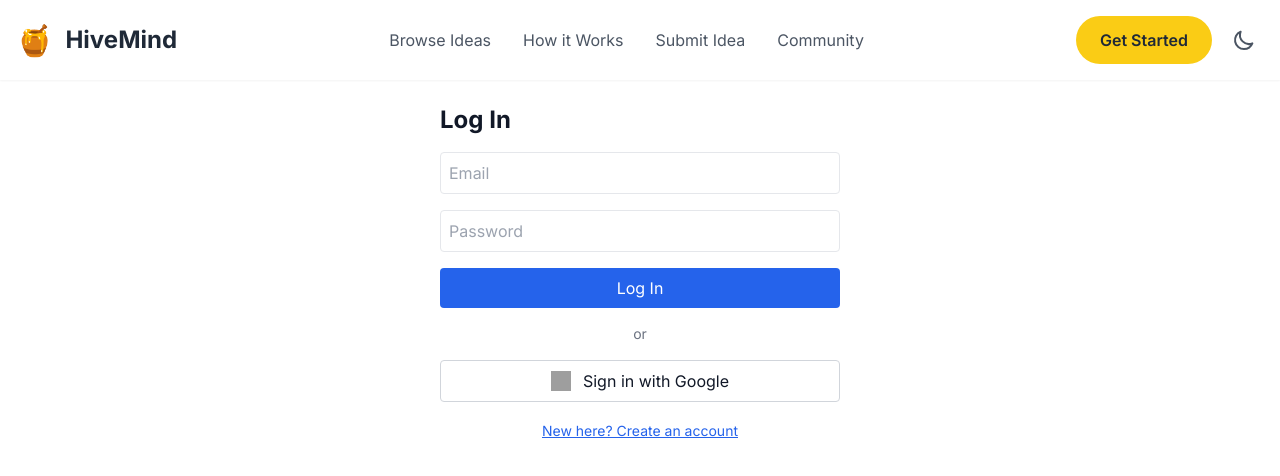
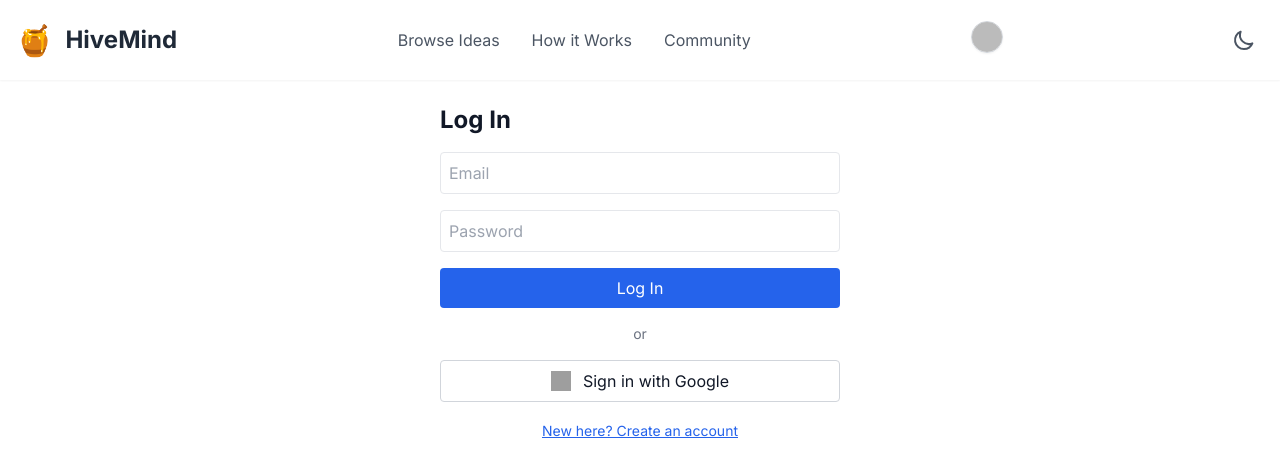
Before and after one commit to stei3403/HiveMind, a React (Vite) app: page /login in a window 1280 px wide. Shown: the top 476 px of the page. Built offline with nearby package versions, Linux system fonts and the light colour scheme; no server answers; the database is empty; sample sign-in values are in the browser's storage; grey boxes are pictures that could not be loaded.

Commit message:
added user avatar if logged in

```diff
--- a/src/components/Navbar.tsx
+++ b/src/components/Navbar.tsx
@@ -1,32 +1,41 @@
-import React, { useEffect, useState } from 'react';
+import React, { useEffect, useState, useRef } from 'react';
 import { Link } from 'react-router-dom';
 import { useAuth } from '../context/AuthContext';
-import { User } from 'firebase/auth';
 
 const Navbar: React.FC = () => {
+  const { user, logout } = useAuth();
+
   const [theme, setTheme] = useState(() => {
     const storedTheme = localStorage.getItem('theme');
     if (storedTheme) return storedTheme;
-    // If no theme is stored, check system preference
     if (window.matchMedia && window.matchMedia('(prefers-color-scheme: dark)').matches) {
       return 'dark';
     }
-    return 'light'; // Default to light if no preference or storage
+    return 'light';
   });
+
   const [isMobileMenuOpen, setIsMobileMenuOpen] = useState(false);
+  const [dropdownOpen, setDropdownOpen] = useState(false);
+  const dropdownRef = useRef<HTMLDivElement>(null);
 
   useEffect(() => {
     const root = window.document.documentElement;
-    if (theme === 'dark') {
-      root.classList.add('dark');
-    } else {
-      root.classList.remove('dark');
-    }
+    root.classList.toggle('dark', theme === 'dark');
     localStorage.setItem('theme', theme);
   }, [theme]);
 
+  useEffect(() => {
+    const handleClickOutside = (event: MouseEvent) => {
+      if (dropdownRef.current && !dropdownRef.current.contains(event.target as Node)) {
+        setDropdownOpen(false);
+      }
+    };
+    document.addEventListener('mousedown', handleClickOutside);
+    return () => document.removeEventListener('mousedown', handleClickOutside);
+  }, []);
+
   const toggleTheme = () => {
-    setTheme((prev) => (prev === 'light' ? 'dark' : 'light'));
+    setTheme(prev => (prev === 'light' ? 'dark' : 'light'));
   };
 
   const toggleMobileMenu = () => {
@@ -41,59 +50,93 @@ const Navbar: React.FC = () => {
           <span className="text-2xl font-bold text-gray-800 dark:text-white">HiveMind</span>
         </Link>
 
-        {/* Desktop Nav Links */}
         <div className="hidden md:flex items-center space-x-6 lg:space-x-8">
           <Link to="/browse" className="text-gray-600 dark:text-gray-300 hover:text-yellow-500 dark:hover:text-yellow-400 transition-colors">Browse Ideas</Link>
-          <Link to="/#how-it-works" className="text-gray-600 dark:text-gray-300 hover:text-yellow-500 dark:hover:text-yellow-400 transition-colors">How it Works</Link> {/* Assuming an ID on LandingPage */}
-          <Link to="/submit" className="text-gray-600 dark:text-gray-300 hover:text-yellow-500 dark:hover:text-yellow-400 transition-colors">Submit Idea</Link>
-          <Link to="/#community" className="text-gray-600 dark:text-gray-300 hover:text-yellow-500 dark:hover:text-yellow-400 transition-colors">Community</Link> {/* Assuming an ID on LandingPage */}
+          <Link to="/#how-it-works" className="text-gray-600 dark:text-gray-300 hover:text-yellow-500 dark:hover:text-yellow-400 transition-colors">How it Works</Link>
+          <Link to="/#community" className="text-gray-600 dark:text-gray-300 hover:text-yellow-500 dark:hover:text-yellow-400 transition-colors">Community</Link>
         </div>
+          {user ? (
+                      <div className="relative" ref={dropdownRef}>
+                        <button onClick={() => setDropdownOpen(!dropdownOpen)} className="focus:outline-none">
+                          <img
+                            src={user.photoURL || `https://ui-avatars.com/api/?name=${user.displayName || user.email || 'User'}`}
+                            alt="avatar"
+                            className="w-8 h-8 rounded-full border border-gray-300 shadow-sm"
+                          />
+                        </button>
+                        {dropdownOpen && (
+                          <div className="absolute right-0 mt-2 w-40 bg-white dark:bg-gray-800 rounded-md shadow-lg z-50 py-2 text-sm">
+                            <Link to="/settings" className="block px-4 py-2 text-gray-700 dark:text-gray-200 hover:bg-gray-100 dark:hover:bg-gray-700">
+                              Settings
+                            </Link>
+                            <Link to="/my-ideas" className="block px-4 py-2 text-gray-700 dark:text-gray-200 hover:bg-gray-100 dark:hover:bg-gray-700">
+                              My Ideas
+                            </Link>
+                            <button onClick={logout} className="w-full text-left px-4 py-2 text-red-600 hover:bg-red-50 dark:hover:bg-gray-700">
+                              Logout
+                            </button>
+                          </div>
+                        )}
+                      </div>
+                    ) : (
+                      <Link to="/submit" className="bg-yellow-400 hover:bg-yellow-500 text-white px-4 py-2 rounded-full font-semibold shadow">
+                        Get Started
+                      </Link>
+                    )}
+        <div className="flex items-center space-x-3">
+          {!user && (
+            <Link to="/login" className="hidden md:block bg-yellow-400 hover:bg-yellow-500 text-gray-800 font-semibold py-3 px-6 rounded-full transition-colors">
+              Get Started
+            </Link>
+          )}
 
-        <div className="flex items-center space-x-3">
-          <Link
-            to="/login"
-            className="hidden md:block bg-yellow-400 hover:bg-yellow-500 text-gray-800 font-semibold py-3 px-6 rounded-full transition-colors"
-          >
-            Get Started
-          </Link>
-
-
-          {/* Theme Toggle Button */}
           <button
             onClick={toggleTheme}
             className="text-gray-600 dark:text-gray-300 hover:text-yellow-500 dark:hover:text-yellow-400 p-2 rounded-full transition-colors focus:outline-none"
             aria-label="Toggle theme"
           >
-            {theme === 'dark' ?
-              <svg xmlns="http://www.w3.org/2000/svg" className="h-6 w-6" fill="none" viewBox="0 0 24 24" stroke="currentColor"><path strokeLinecap="round" strokeLinejoin="round" strokeWidth="2" d="M12 3v1m0 16v1m9-9h-1M4 12H3m15.364 6.364l-.707-.707M6.343 6.343l-.707-.707m12.728 0l-.707.707M6.343 17.657l-.707.707M16 12a4 4 0 11-8 0 4 4 0 018 0z" /></svg> :
-              <svg xmlns="http://www.w3.org/2000/svg" className="h-6 w-6" fill="none" viewBox="0 0 24 24" stroke="currentColor"><path strokeLinecap="round" strokeLinejoin="round" strokeWidth="2" d="M20.354 15.354A9 9 0 018.646 3.646 9.003 9.003 0 0012 21a9.003 9.003 0 008.354-5.646z" /></svg>
-            }
+            {theme === 'dark' ? (
+              <svg xmlns="http://www.w3.org/2000/svg" className="h-6 w-6" fill="none" viewBox="0 0 24 24" stroke="currentColor">
+                <path strokeLinecap="round" strokeLinejoin="round" strokeWidth="2" d="M12 3v1m0 16v1m9-9h-1M4 12H3m15.364 6.364l-.707-.707M6.343 6.343l-.707-.707m12.728 0l-.707.707M6.343 17.657l-.707.707M16 12a4 4 0 11-8 0 4 4 0 018 0z" />
+              </svg>
+            ) : (
+              <svg xmlns="http://www.w3.org/2000/svg" className="h-6 w-6" fill="none" viewBox="0 0 24 24" stroke="currentColor">
+                <path strokeLinecap="round" strokeLinejoin="round" strokeWidth="2" d="M20.354 15.354A9 9 0 018.646 3.646 9.003 9.003 0 0012 21a9.003 9.003 0 008.354-5.646z" />
+              </svg>
+            )}
           </button>
 
-          {/* Mobile Menu Button */}
           <div className="md:hidden">
             <button
               onClick={toggleMobileMenu}
               className="text-gray-800 dark:text-gray-200 focus:outline-none p-2 rounded-md hover:bg-gray-100 dark:hover:bg-gray-800"
               aria-label="Toggle mobile menu"
             >
-              {isMobileMenuOpen ?
-                <svg className="w-6 h-6" fill="none" stroke="currentColor" viewBox="0 0 24 24" xmlns="http://www.w3.org/2000/svg"><path strokeLinecap="round" strokeLinejoin="round" strokeWidth="2" d="M6 18L18 6M6 6l12 12"></path></svg> :
-                <svg className="w-6 h-6" fill="none" stroke="currentColor" viewBox="0 0 24 24" xmlns="http://www.w3.org/2000/svg"><path strokeLinecap="round" strokeLinejoin="round" strokeWidth="2" d="M4 6h16M4 12h16m-7 6h7"></path></svg>
-              }
+              {isMobileMenuOpen ? (
+                <svg className="w-6 h-6" fill="none" stroke="currentColor" viewBox="0 0 24 24">
+                  <path strokeLinecap="round" strokeLinejoin="round" strokeWidth="2" d="M6 18L18 6M6 6l12 12" />
+                </svg>
+              ) : (
+                <svg className="w-6 h-6" fill="none" stroke="currentColor" viewBox="0 0 24 24">
+                  <path strokeLinecap="round" strokeLinejoin="round" strokeWidth="2" d="M4 6h16M4 12h16m-7 6h7" />
+                </svg>
+              )}
             </button>
           </div>
         </div>
       </div>
 
-      {/* Mobile Menu */}
       {isMobileMenuOpen && (
         <div className="md:hidden bg-white dark:bg-gray-900 py-3 px-4 border-t border-gray-200 dark:border-gray-700">
           <Link to="/browse" className="block py-2 px-3 rounded-md text-gray-700 dark:text-gray-200 hover:bg-gray-50 dark:hover:bg-gray-800" onClick={toggleMobileMenu}>Browse Ideas</Link>
           <Link to="/#how-it-works" className="block py-2 px-3 rounded-md text-gray-700 dark:text-gray-200 hover:bg-gray-50 dark:hover:bg-gray-800" onClick={toggleMobileMenu}>How it Works</Link>
           <Link to="/submit" className="block py-2 px-3 rounded-md text-gray-700 dark:text-gray-200 hover:bg-gray-50 dark:hover:bg-gray-800" onClick={toggleMobileMenu}>Submit Idea</Link>
           <Link to="/#community" className="block py-2 px-3 rounded-md text-gray-700 dark:text-gray-200 hover:bg-gray-50 dark:hover:bg-gray-800" onClick={toggleMobileMenu}>Community</Link>
-          <Link to="/login" className="block w-full mt-3 bg-yellow-400 hover:bg-yellow-500 text-gray-800 font-semibold py-3 px-4 rounded-md text-center transition-colors" onClick={toggleMobileMenu}>Get Started</Link>
+          {!user && (
+            <Link to="/login" className="block w-full mt-3 bg-yellow-400 hover:bg-yellow-500 text-gray-800 font-semibold py-3 px-4 rounded-md text-center transition-colors" onClick={toggleMobileMenu}>
+              Get Started
+            </Link>
+          )}
         </div>
       )}
     </nav>
--- a/src/context/AuthContext.tsx
+++ b/src/context/AuthContext.tsx
@@ -2,6 +2,8 @@ import React, { createContext, useContext, useEffect, useState } from 'react';
 import { auth } from '../firebase';
 import { User, onAuthStateChanged, signOut } from 'firebase/auth';
 import toast from 'react-hot-toast';
+import { doc, getDoc, setDoc } from 'firebase/firestore';
+import { db } from '../firebase';
 
 interface AuthContextType {
   user: User | null;
@@ -10,14 +12,31 @@ interface AuthContextType {
 
 const AuthContext = createContext<AuthContextType>({
   user: null,
-  logout: async () => {}
+  logout: async () => {},
 });
 
 export const AuthProvider: React.FC<{ children: React.ReactNode }> = ({ children }) => {
   const [user, setUser] = useState<User | null>(null);
 
   useEffect(() => {
-    const unsubscribe = onAuthStateChanged(auth, setUser);
+    const unsubscribe = onAuthStateChanged(auth, async (currentUser) => {
+      setUser(currentUser);
+
+      if (currentUser) {
+        const userRef = doc(db, 'users', currentUser.uid);
+        const userSnap = await getDoc(userRef);
+
+        if (!userSnap.exists()) {
+          await setDoc(userRef, {
+            displayName: currentUser.displayName || '',
+            email: currentUser.email,
+            photoURL: currentUser.photoURL || '',
+            createdAt: new Date(),
+          });
+        }
+      }
+    });
+
     return () => unsubscribe();
   }, []);
 
```
